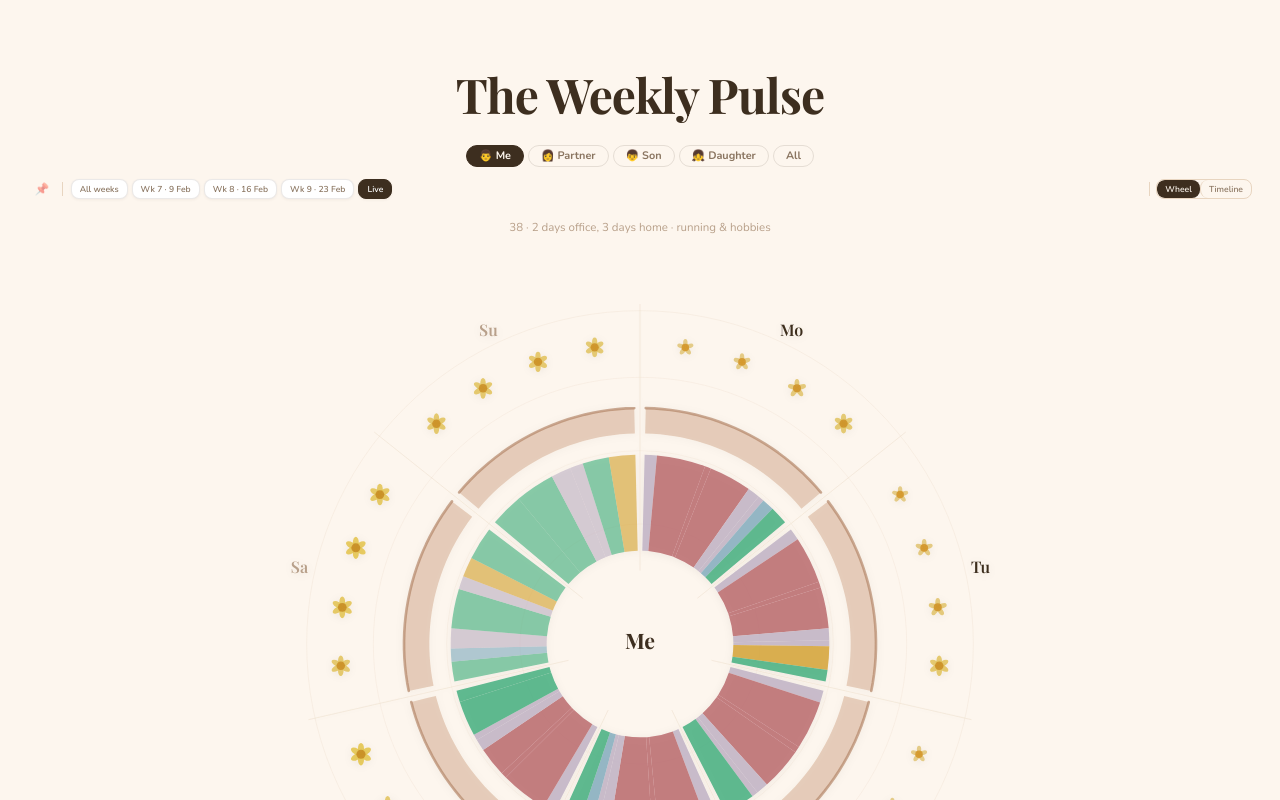
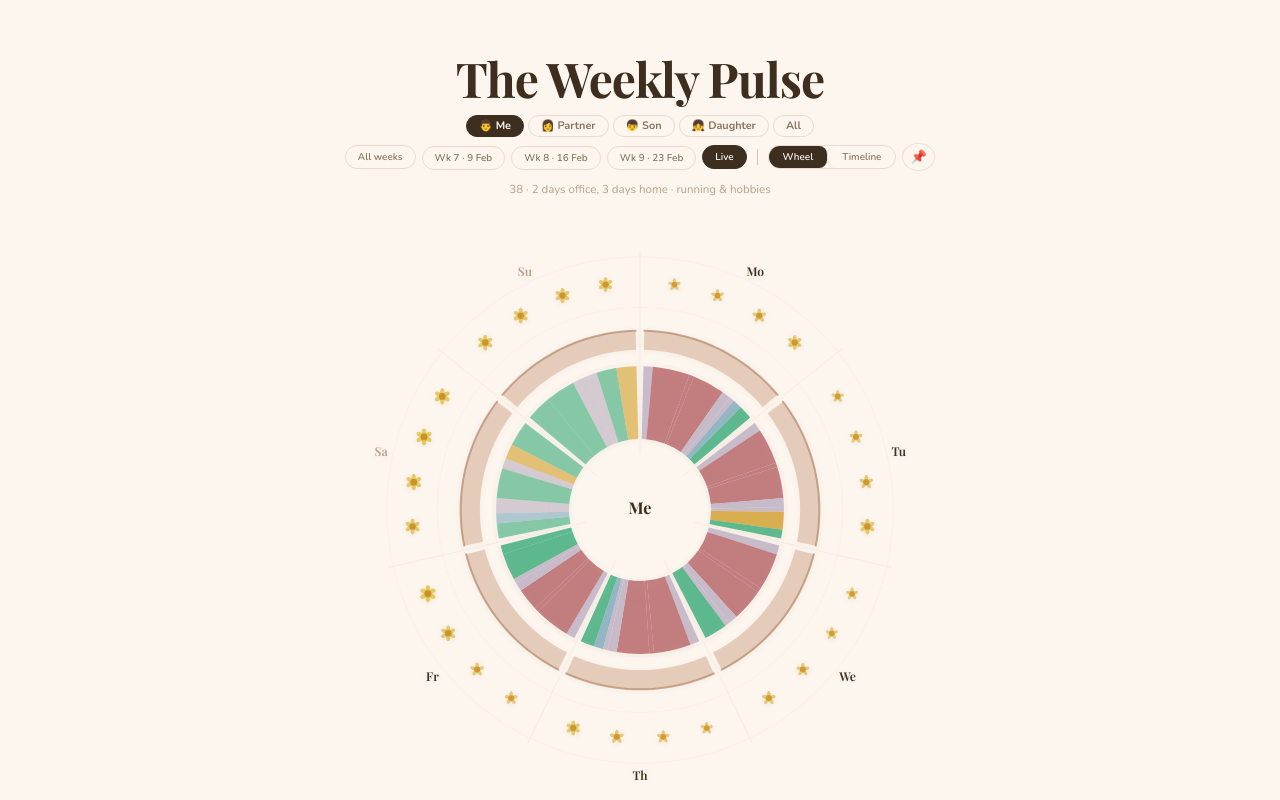
Before and after one commit to chieyong/weeklypulse, a React (Vite) app: page / in a window 1280 px wide. Shown: the top 800 px of the page. Built offline with nearby package versions, Linux system fonts and the light colour scheme.

Commit message:
adjust top panel filters

```diff
--- a/src/App.jsx
+++ b/src/App.jsx
@@ -386,7 +386,7 @@ export default function App(){
   return (<div onClick={()=>{if(colorPick)setColorPick(null);}} style={{background:"#FDF6EE",minHeight:"100vh",width:"100%",boxSizing:"border-box",fontFamily:"Nunito,sans-serif",color:"#3D2E1F"}}>
     <link href="https://fonts.googleapis.com/css2?family=Playfair+Display:wght@400;600;700&family=Nunito:wght@300;400;600;700&display=swap" rel="stylesheet"/>
     <style>{`*{box-sizing:border-box;}html,body,#root{width:100%;min-height:100vh;margin:0;padding:0;background:#FDF6EE;overflow-x:hidden;}@media(max-width:800px){.wk-wheel{position:static!important;max-width:100%!important;width:100%!important;margin:0 auto 12px;padding:0!important;}.wk-wheel svg{max-width:100%!important;width:100%!important;}.wk-edit-btn button{width:30px!important;height:30px!important;}.wk-edit-btn svg{width:14px!important;height:14px!important;}.wk-pin{width:22px!important;height:22px!important;font-size:.7rem!important;}}@keyframes fadeIn{from{opacity:0;transform:scale(.8)}to{opacity:1;transform:scale(1)}}@keyframes fadeUp{from{opacity:0;transform:translateX(-50%) translateY(10px)}to{opacity:1;transform:translateX(-50%) translateY(0)}}@keyframes slideIn{from{transform:translateX(100%)}to{transform:translateX(0)}}.snap-scroll::-webkit-scrollbar{display:none}@media(max-width:800px){.wk-outer{padding:20px 10px 40px!important;}}`}</style>
-    <div className="wk-outer" style={{width:"100%",padding:"36px 24px 60px",position:"relative"}}>
+    <div className="wk-outer" style={{width:"100%",padding:"20px 24px 40px",position:"relative"}}>
       <div style={{position:"absolute",top:36,right:24,zIndex:10,display:"flex",gap:6,alignItems:"center"}} className="wk-edit-btn">
         <button onClick={exportSVG} style={{width:36,height:36,borderRadius:"50%",border:"none",background:"transparent",color:"#8A7560",cursor:"pointer",display:"flex",alignItems:"center",justifyContent:"center",transition:"all .3s",opacity:.5}} title="Export as SVG">
           <svg width="18" height="18" viewBox="0 0 18 18" fill="none" stroke="currentColor" strokeWidth="1.8" strokeLinecap="round" strokeLinejoin="round"><path d="M3 12v2a1 1 0 001 1h10a1 1 0 001-1v-2"/><path d="M9 3v9"/><path d="M5.5 8.5L9 12l3.5-3.5"/></svg>
@@ -395,10 +395,10 @@ export default function App(){
           {tabEdit?"\u2713":<svg width="18" height="18" viewBox="0 0 18 18" fill="none" stroke="currentColor" strokeWidth="1.8" strokeLinecap="round"><line x1="3" y1="5" x2="15" y2="5"/><line x1="3" y1="9" x2="15" y2="9"/><line x1="3" y1="13" x2="15" y2="13"/><circle cx="6" cy="5" r="1.5" fill="currentColor"/><circle cx="11" cy="9" r="1.5" fill="currentColor"/><circle cx="8" cy="13" r="1.5" fill="currentColor"/></svg>}
         </button>
       </div>
-      <div style={{textAlign:"center",marginBottom:24}}>
+      <div style={{textAlign:"center",marginBottom:10}}>
         {tabEdit?(<input value={pageTitle} onChange={e=>setPageTitle(e.target.value)} style={{fontFamily:"'Playfair Display',serif",fontSize:"clamp(2rem,5vw,3rem)",fontWeight:700,letterSpacing:"-.02em",marginBottom:4,border:"none",borderBottom:"2px dashed #C75D3A",background:"transparent",textAlign:"center",outline:"none",color:"#3D2E1F",width:"80%",maxWidth:500}}/>):(<h1 style={{fontFamily:"'Playfair Display',serif",fontSize:"clamp(2rem,5vw,3rem)",fontWeight:700,letterSpacing:"-.02em",marginBottom:4}}>{pageTitle}</h1>)}
       </div>
-      <div style={{display:"flex",justifyContent:"center",gap:4,marginBottom:8,flexWrap:"wrap",alignItems:"center"}}>
+      <div style={{display:"flex",justifyContent:"center",gap:4,marginBottom:6,flexWrap:"wrap",alignItems:"center"}}>
         {order.map(id=>{const mm=members[id];if(!mm)return null;return (<div key={id} style={{position:"relative",display:"inline-flex"}}>
             {tabEdit&&editMemberName===id?(<div style={{display:"flex",alignItems:"center",background:member===id?"#3D2E1F":"white",borderRadius:16,border:"1.5px solid "+(member===id?"#3D2E1F":"rgba(61,46,31,.12)"),padding:"2px 8px",gap:3}}>
               <span style={{fontSize:".72rem"}}>{mm.emoji}</span>
@@ -409,39 +409,31 @@ export default function App(){
         {tabEdit&&<button onClick={()=>setShowAdd(true)} style={{width:22,height:22,borderRadius:"50%",border:"1.5px dashed rgba(61,46,31,.15)",background:"transparent",color:"#8A7560",cursor:"pointer",fontSize:".7rem",display:"flex",alignItems:"center",justifyContent:"center",animation:"fadeIn .2s ease"}}>+</button>}
         {!tabEdit&&order.length>1&&multiMode!=="alleWeken"&&<button onClick={()=>{setMultiMode(multiMode==="allen"?"enkel":"allen");setFP(null);setFL(null);setFC(null);}} style={{fontFamily:"Nunito",fontSize:".68rem",fontWeight:700,padding:"3px 12px",borderRadius:16,border:"1.5px solid "+(multiMode==="allen"?"#3D2E1F":"rgba(61,46,31,.12)"),background:multiMode==="allen"?"#3D2E1F":"transparent",color:multiMode==="allen"?"#FDF6EE":"#8A7560",cursor:"pointer",transition:"all .3s",lineHeight:1.3}}>All</button>}
       </div>
-      {/* Snapshot strip */}
-      <div style={{marginBottom:16,padding:"0 4px"}}>
-        <div style={{display:"flex",alignItems:"center",gap:6}}>
-          <button onClick={saveSnapshot} className="wk-pin" style={{width:24,height:24,borderRadius:"50%",border:"none",background:"transparent",color:"#B8A08A",cursor:"pointer",fontSize:".72rem",display:"flex",alignItems:"center",justifyContent:"center",transition:"all .2s",opacity:.5,flexShrink:0}} title="Save this week">{"\ud83d\udccc"}</button>
-          {memberSnaps.length>0&&<>
-          <div style={{width:1,height:14,background:"#E8D5C0",flexShrink:0}}/>
-          <div style={{flex:1,minWidth:0,overflow:"hidden",position:"relative"}}>
-            <div style={{display:"flex",gap:4,overflowX:"auto",padding:"4px 4px 4px 2px",scrollbarWidth:"none",WebkitOverflowScrolling:"touch",msOverflowStyle:"none"}} className="snap-scroll">
-              {multiMode!=="allen"&&<button onClick={()=>{if(multiMode==="alleWeken"){setMultiMode("enkel");}else{setMultiMode("alleWeken");setViewSnap(null);setViewSnapMonday(null);setFP(null);setFL(null);setFC(null);}}} style={{fontSize:".54rem",padding:"3px 8px",borderRadius:8,border:"1.5px solid "+(multiMode==="alleWeken"?"#5B7A6E":"rgba(61,46,31,.1)"),background:multiMode==="alleWeken"?"#5B7A6E":"white",color:multiMode==="alleWeken"?"white":"#8A7560",cursor:"pointer",fontFamily:"Nunito",fontWeight:600,transition:"all .2s",whiteSpace:"nowrap",boxShadow:"0 1px 3px rgba(61,46,31,.06)",flexShrink:0}}>All weeks</button>}
-              {memberSnaps.map(s=>(<div key={s.id} style={{position:"relative",display:"flex",flexDirection:"column",alignItems:"center",flexShrink:0,gap:2}}>
-                {editSnapDate===s.id?(<div style={{display:"flex",alignItems:"center",gap:3}}><input type="date" autoFocus value={s.monday||""} onChange={e=>{updateSnapDate(s.id,e.target.value);}} onBlur={()=>setEditSnapDate(null)} style={{fontSize:".54rem",width:86,padding:"2px 5px",borderRadius:8,border:"1.5px solid #5B7A6E",background:"white",color:"#3D2E1F",fontFamily:"Nunito",outline:"none"}}/></div>
-                ):(<button onClick={()=>{if(tabEdit){setEditSnapDate(s.id);}else{const newSnap=viewSnap===s.id?null:s.id;setViewSnap(newSnap);setViewSnapMonday(newSnap?s.monday:null);setMultiMode("enkel");setFP(null);setFL(null);setFC(null);}}} style={{fontSize:".54rem",padding:"3px 8px",borderRadius:8,border:"1.5px solid "+(viewSnap===s.id?"#5B7A6E":"rgba(61,46,31,.1)"),background:viewSnap===s.id?"#5B7A6E":"white",color:viewSnap===s.id?"white":"#8A7560",cursor:"pointer",fontFamily:"Nunito",fontWeight:600,transition:"all .2s",whiteSpace:"nowrap",boxShadow:"0 1px 3px rgba(61,46,31,.06)"}}>{s.label}</button>)}
-                {tabEdit&&<button onClick={e=>{e.stopPropagation();deleteSnapshot(s.id);}} style={{position:"absolute",top:-3,right:-3,width:12,height:12,borderRadius:"50%",border:"1px solid #E0D4C6",background:"white",color:"#C75D3A",fontSize:".4rem",cursor:"pointer",display:"flex",alignItems:"center",justifyContent:"center",fontFamily:"Nunito",boxShadow:"0 1px 2px rgba(0,0,0,.08)"}}>x</button>}
-              </div>))}
-              <button onClick={()=>{setViewSnap(null);setViewSnapMonday(null);setMultiMode("enkel");}} style={{fontSize:".54rem",padding:"3px 8px",borderRadius:8,border:"1.5px solid "+(multiMode==="enkel"&&!viewSnap?"#3D2E1F":"rgba(61,46,31,.1)"),background:multiMode==="enkel"&&!viewSnap?"#3D2E1F":"white",color:multiMode==="enkel"&&!viewSnap?"white":"#8A7560",cursor:"pointer",fontFamily:"Nunito",fontWeight:600,transition:"all .2s",whiteSpace:"nowrap",boxShadow:"0 1px 3px rgba(61,46,31,.06)",flexShrink:0}}>Live</button>
-            </div>
-            {memberSnaps.length>2&&<div style={{position:"absolute",right:0,top:0,bottom:0,width:24,background:"linear-gradient(to right, transparent, #FDF6EE)",pointerEvents:"none"}}/>}
-          </div>
-          </>}
-          <div style={{width:1,height:14,background:"#E8D5C0",flexShrink:0}}/>
-          <div style={{display:"flex",gap:0,borderRadius:8,overflow:"hidden",border:"1.5px solid #E8D5C0",flexShrink:0}}>
-            <button onClick={()=>setVizMode("wheel")} style={{fontSize:".54rem",padding:"3px 8px",border:"none",background:vizMode==="wheel"?"#3D2E1F":"transparent",color:vizMode==="wheel"?"#FDF6EE":"#8A7560",cursor:"pointer",fontFamily:"Nunito",fontWeight:600,transition:"all .2s"}}>Wheel</button>
-            <button onClick={()=>setVizMode("timeline")} style={{fontSize:".54rem",padding:"3px 8px",border:"none",borderLeft:"1px solid #E8D5C0",background:vizMode==="timeline"?"#3D2E1F":"transparent",color:vizMode==="timeline"?"#FDF6EE":"#8A7560",cursor:"pointer",fontFamily:"Nunito",fontWeight:600,transition:"all .2s"}}>Timeline</button>
-          </div>
+      {/* Unified toolbar: weeks + viz */}
+      <div style={{display:"flex",alignItems:"center",justifyContent:"center",gap:6,marginBottom:10,flexWrap:"wrap"}}>
+        {memberSnaps.length>0&&<>
+          {multiMode!=="allen"&&<button onClick={()=>{if(multiMode==="alleWeken"){setMultiMode("enkel");}else{setMultiMode("alleWeken");setViewSnap(null);setViewSnapMonday(null);setFP(null);setFL(null);setFC(null);}}} style={{fontSize:".62rem",padding:"4px 12px",borderRadius:20,border:"1.5px solid "+(multiMode==="alleWeken"?"#5B7A6E":"rgba(61,46,31,.12)"),background:multiMode==="alleWeken"?"#5B7A6E":"transparent",color:multiMode==="alleWeken"?"white":"#8A7560",cursor:"pointer",fontFamily:"Nunito",fontWeight:600,transition:"all .2s",whiteSpace:"nowrap"}}>All weeks</button>}
+          {memberSnaps.map(s=>(<div key={s.id} style={{position:"relative",flexShrink:0}}>
+            {editSnapDate===s.id?(<input type="date" autoFocus value={s.monday||""} onChange={e=>updateSnapDate(s.id,e.target.value)} onBlur={()=>setEditSnapDate(null)} style={{fontSize:".58rem",width:90,padding:"4px 8px",borderRadius:20,border:"1.5px solid #5B7A6E",background:"white",color:"#3D2E1F",fontFamily:"Nunito",outline:"none"}}/>
+            ):(<button onClick={()=>{if(tabEdit){setEditSnapDate(s.id);}else{const n=viewSnap===s.id?null:s.id;setViewSnap(n);setViewSnapMonday(n?s.monday:null);setMultiMode("enkel");setFP(null);setFL(null);setFC(null);}}} style={{fontSize:".62rem",padding:"4px 12px",borderRadius:20,border:"1.5px solid "+(viewSnap===s.id?"#5B7A6E":"rgba(61,46,31,.12)"),background:viewSnap===s.id?"#5B7A6E":"transparent",color:viewSnap===s.id?"white":"#8A7560",cursor:"pointer",fontFamily:"Nunito",fontWeight:600,transition:"all .2s",whiteSpace:"nowrap"}}>{s.label}</button>)}
+            {tabEdit&&<button onClick={e=>{e.stopPropagation();deleteSnapshot(s.id);}} style={{position:"absolute",top:-4,right:-4,width:13,height:13,borderRadius:"50%",border:"1px solid #E0D4C6",background:"white",color:"#C75D3A",fontSize:".4rem",cursor:"pointer",display:"flex",alignItems:"center",justifyContent:"center",boxShadow:"0 1px 2px rgba(0,0,0,.08)"}}>x</button>}
+          </div>))}
+          <button onClick={()=>{setViewSnap(null);setViewSnapMonday(null);setMultiMode("enkel");}} style={{fontSize:".62rem",padding:"4px 12px",borderRadius:20,border:"1.5px solid "+(multiMode==="enkel"&&!viewSnap?"#3D2E1F":"rgba(61,46,31,.12)"),background:multiMode==="enkel"&&!viewSnap?"#3D2E1F":"transparent",color:multiMode==="enkel"&&!viewSnap?"white":"#8A7560",cursor:"pointer",fontFamily:"Nunito",fontWeight:600,transition:"all .2s",whiteSpace:"nowrap"}}>Live</button>
+          <div style={{width:1,height:16,background:"#D4C4B0",margin:"0 4px",flexShrink:0}}/>
+        </>}
+        <div style={{display:"flex",gap:0,borderRadius:20,overflow:"hidden",border:"1.5px solid rgba(61,46,31,.12)",flexShrink:0}}>
+          <button onClick={()=>setVizMode("wheel")} style={{fontSize:".62rem",padding:"4px 14px",border:"none",background:vizMode==="wheel"?"#3D2E1F":"transparent",color:vizMode==="wheel"?"#FDF6EE":"#8A7560",cursor:"pointer",fontFamily:"Nunito",fontWeight:600,transition:"all .2s"}}>Wheel</button>
+          <button onClick={()=>setVizMode("timeline")} style={{fontSize:".62rem",padding:"4px 14px",border:"none",borderLeft:"1px solid rgba(61,46,31,.1)",background:vizMode==="timeline"?"#3D2E1F":"transparent",color:vizMode==="timeline"?"#FDF6EE":"#8A7560",cursor:"pointer",fontFamily:"Nunito",fontWeight:600,transition:"all .2s"}}>Timeline</button>
         </div>
+        <button onClick={saveSnapshot} style={{width:28,height:28,borderRadius:"50%",border:"1.5px solid rgba(61,46,31,.1)",background:"transparent",color:"#B8A08A",cursor:"pointer",fontSize:".8rem",display:"flex",alignItems:"center",justifyContent:"center",flexShrink:0}} title="Save this week">📌</button>
       </div>
       {/* Bio */}
       {multiMode!=="allen"&&m.bio!==undefined&&<div style={{textAlign:"center",marginBottom:8}}>
         {tabEdit?(<input value={m.bio||""} onChange={e=>setMembers(prev=>{const n=clone(prev);n[member].bio=e.target.value;return n;})} placeholder="Short description..." style={{border:"none",borderBottom:"1px dashed #C75D3A",background:"transparent",fontSize:".72rem",fontFamily:"Nunito",fontStyle:"italic",color:"#B8A08A",outline:"none",textAlign:"center",width:"60%",maxWidth:400,padding:"2px 0"}}/>):(<p style={{fontSize:".72rem",color:"#B8A08A",fontStyle:"italic",fontWeight:300,margin:0}}>{m.bio}</p>)}
       </div>}
       {/* Visual area */}
-      {multiMode==="enkel"?(<div style={{maxWidth:800,margin:"0 auto"}}>
-        <div ref={wheelRef} style={{display:"flex",justifyContent:"center",flexDirection:"column",alignItems:"center"}}>
+      {multiMode==="enkel"?(<div style={{width:"100%",display:"flex",justifyContent:"center"}}>
+        <div ref={wheelRef} style={{width:"100%",maxWidth:vizMode==="wheel"?"min(76vh,840px)":"840px",display:"flex",justifyContent:"center",flexDirection:"column",alignItems:"center"}}>
           {vizMode==="wheel"?(<Wheel days={days} highlightIdx={drawerDay!==null?drawerDay:hl} centerText={center} filterPerson={fP} filterLoc={fL} filterCat={fC} onDayClick={i=>{setMultiMode("enkel");setDrawerDay(drawerDay===i?null:i);}}/>):(<TimelineChart days={days} cats={cats} highlightIdx={drawerDay!==null?drawerDay:hl} filterCat={fC} centerText={center} onDayClick={i=>{setMultiMode("enkel");setDrawerDay(drawerDay===i?null:i);}}/>)}
         </div>
       </div>):multiMode==="allen"?(<div style={{display:"grid",gridTemplateColumns:"repeat(auto-fill,minmax(280px,1fr))",gap:20,maxWidth:1200,margin:"0 auto"}}>
```
